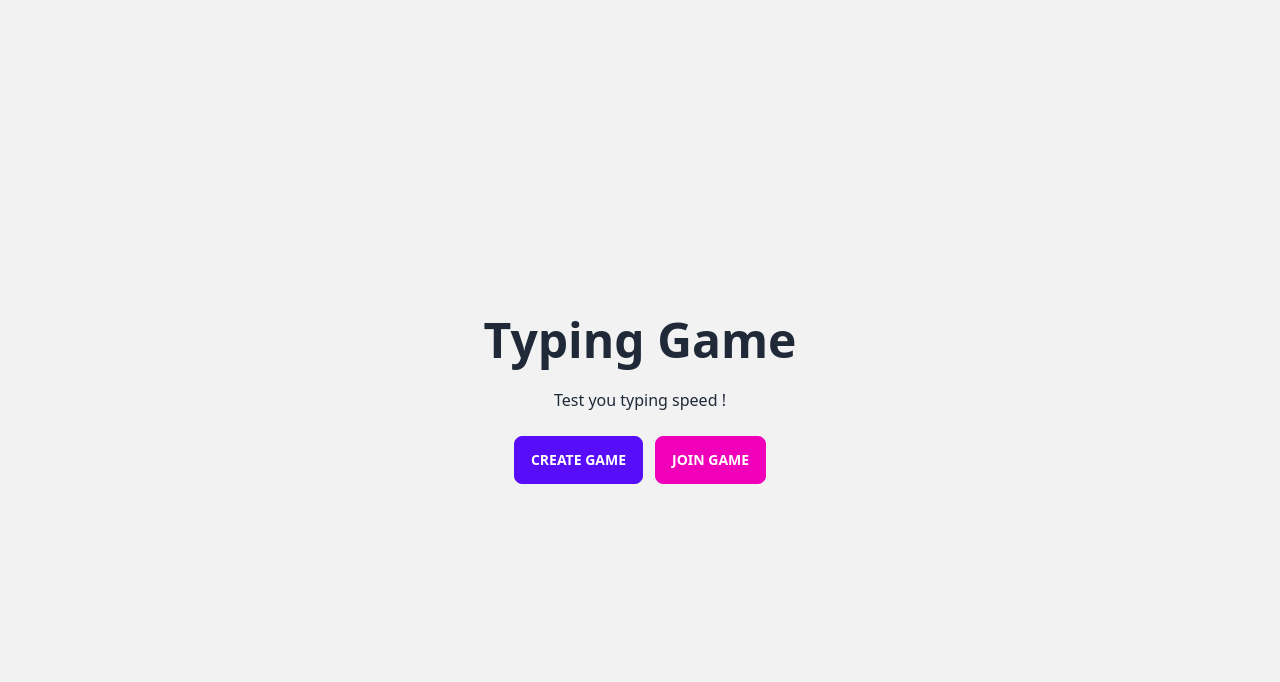
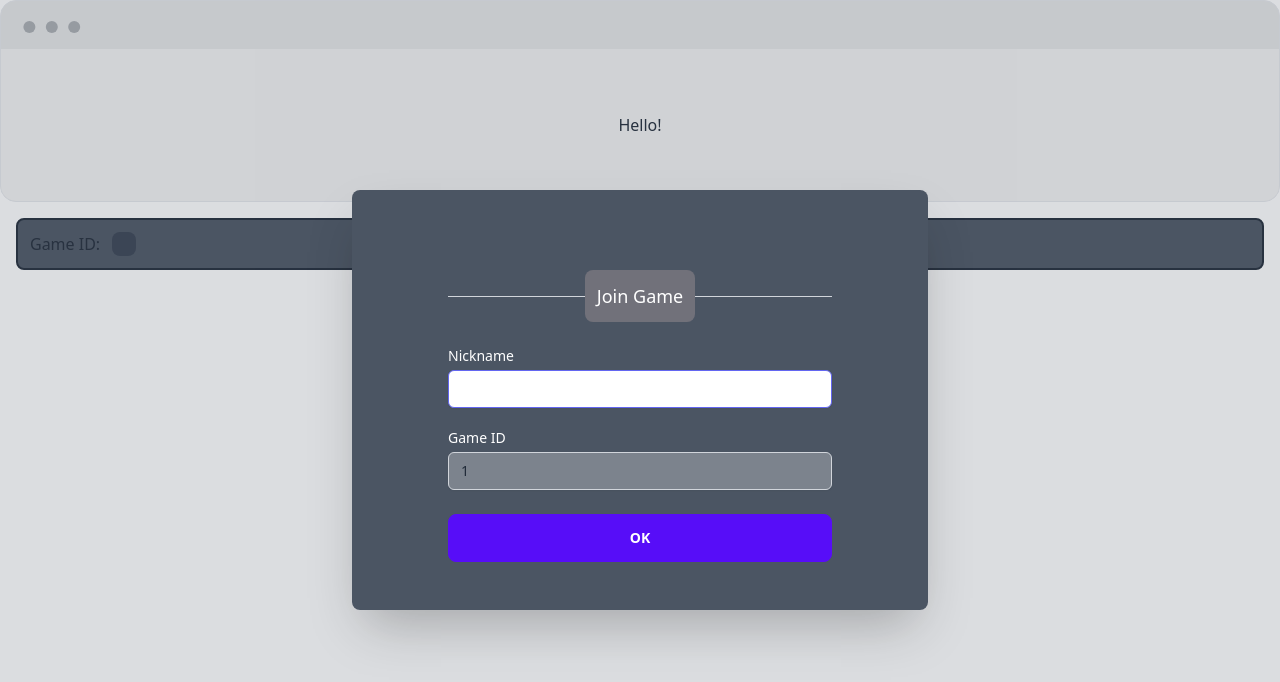
Before and after one commit to RoseNeezar/typing-mf, a React (Create React App) app in the folder client/: page /game/1 in a window 1280 px wide. Before the commit this address led to /. Shown: the top 682 px of the page. Built offline with nearby package versions, Linux system fonts and the light colour scheme; no server answers.

Commit message:
update modal component, update join game flow

```diff
--- a/client/src/App.tsx
+++ b/client/src/App.tsx
@@ -47,6 +47,7 @@ function App() {
                 path="/create-game"
                 element={
                   <ModalPage
+                    isPage={true}
                     backPath="/"
                     renderPath="create-game"
                     body={<CreateGame />}
@@ -57,6 +58,7 @@ function App() {
                 path="/join-game"
                 element={
                   <ModalPage
+                    isPage={true}
                     backPath="/"
                     renderPath="join-game"
                     body={<CreateGame />}
@@ -74,6 +76,7 @@ function App() {
             path="create-game"
             element={
               <ModalPage
+                isPage={true}
                 backPath="/"
                 renderPath="create-game"
                 body={<CreateGame />}
@@ -84,6 +87,7 @@ function App() {
             path="join-game"
             element={
               <ModalPage
+                isPage={true}
                 backPath="/"
                 renderPath="join-game"
                 body={<JoinGame />}
--- a/client/src/components/ModalPage.tsx
+++ b/client/src/components/ModalPage.tsx
@@ -6,6 +6,9 @@ type Props = {
   backPath: string;
   renderPath: string;
   body: React.ReactNode;
+  isPage: boolean;
+  show?: boolean;
+  onClose?: (open: boolean) => void;
 };
 
 const ModalPage = (props: Props) => {
@@ -14,11 +17,16 @@ const ModalPage = (props: Props) => {
   const navigate = useNavigate();
 
   return (
-    <Transition.Root appear show={!!match} as={Fragment}>
+    <Transition.Root
+      appear={props.isPage}
+      show={props.isPage ? !!match : props.show}
+      as={Fragment}>
       <Dialog
         as="div"
         className="relative z-10"
-        onClose={() => navigate(props.backPath)}>
+        onClose={() =>
+          props.isPage ? navigate(props.backPath) : props!.onClose!(true)
+        }>
         <Transition.Child
           as={Fragment}
           enter="ease-out duration-300"
--- a/client/src/hooks/syncStore.ts
+++ b/client/src/hooks/syncStore.ts
@@ -9,6 +9,7 @@ export type IPlayer = {
 export type GameState = {
   _id: string;
   isOpen: boolean;
+  isOver: boolean;
   players: IPlayer[];
   words: string[];
 };
@@ -36,6 +37,7 @@ export const syncStore = createStore<IState>({
   Game: {
     _id: "",
     isOpen: false,
+    isOver: false,
     players: [],
     words: [],
   },
--- /dev/null
+++ b/client/src/hooks/useApiHooks.ts
@@ -0,0 +1,57 @@
+import { useMutation } from "@tanstack/react-query";
+import { useNavigate } from "react-router-dom";
+import { useSocket } from "../util/promiseSocket";
+import { IState } from "./syncStore";
+
+type IJoinGame = {
+  nickname: string;
+  gameID: string;
+};
+
+export const useJoinGame = () => {
+  const navigate = useNavigate();
+  const { mutateAsync, isLoading } = useMutation(
+    async (data: IJoinGame) => {
+      return await useSocket.postMessage("join-game", {
+        nickname: data.nickname,
+        gameID: data.gameID,
+      });
+    },
+    {
+      onSuccess(p) {
+        const payload = p as unknown as { data: IState["Game"] };
+        if (payload.data._id) navigate(`/game/${payload.data._id}`);
+      },
+    }
+  );
+
+  return {
+    joinGame: mutateAsync,
+    joinLoading: isLoading,
+  };
+};
+
+type ICreateGame = {
+  nickname: string;
+};
+
+export const useCreateGame = () => {
+  const navigate = useNavigate();
+  const { mutateAsync, isLoading } = useMutation(
+    async (data: ICreateGame) => {
+      return await useSocket.postMessage("create-game", {
+        nickname: data.nickname,
+      });
+    },
+    {
+      onSuccess(p) {
+        const payload = p as unknown as { data: IState["Game"] };
+        if (payload.data._id) navigate(`/game/${payload.data._id}`);
+      },
+    }
+  );
+  return {
+    createGame: mutateAsync,
+    createLoading: isLoading,
+  };
+};
--- a/client/src/page/game/Game.page.tsx
+++ b/client/src/page/game/Game.page.tsx
@@ -1,13 +1,23 @@
-import React from "react";
-import { Navigate, useNavigate } from "react-router-dom";
+import React, { useEffect, useState } from "react";
+import { useLocation } from "react-router-dom";
+import ModalPage from "../../components/ModalPage";
 import { IState, syncStore } from "../../hooks/syncStore";
 import { useStore } from "../../hooks/useStore";
-import { socket } from "../../util/promiseSocket";
+import JoinGame from "../home/components/JoinGame";
+import GameIDContainer from "./components/GameIDContainer";
 
 type Props = {};
 
 const Game = (props: Props) => {
+  const pathname = useLocation();
   const data = useStore<IState["Game"]>("Game", syncStore);
+  const [openUserModal, setOpenUserModal] = useState(false);
+
+  useEffect(() => {
+    if (data._id === "") {
+      setOpenUserModal(true);
+    }
+  }, [data]);
 
   const findPlayer = React.useCallback(
     (socketID: any) => {
@@ -16,11 +26,39 @@ const Game = (props: Props) => {
     [data]
   );
 
-  if (!findPlayer(socket)) {
-    return <Navigate to="/" replace />;
-  }
+  // if (!findPlayer(socket)) {
+  //   return <Navigate to="/" replace />;
+  // }
 
-  return <div>Type game</div>;
+  // if (data.isOver) {
+  //   return <Navigate to="/" replace />;
+  // }
+
+  return (
+    <>
+      <div className="">
+        <div className="border mockup-window bg-base-300">
+          <div className="flex justify-center px-4 py-16 bg-base-200">
+            Hello!
+          </div>
+        </div>
+      </div>
+      <GameIDContainer id={data._id} />
+      <ModalPage
+        backPath=""
+        body={
+          <JoinGame
+            gameID={pathname.pathname.split("/")[2]}
+            closeModal={setOpenUserModal}
+          />
+        }
+        isPage={false}
+        renderPath=""
+        onClose={setOpenUserModal}
+        show={openUserModal}
+      />
+    </>
+  );
 };
 
 export default Game;
--- /dev/null
+++ b/client/src/page/game/components/GameIDContainer.tsx
@@ -0,0 +1,20 @@
+import React, { FC } from "react";
+
+type Props = {};
+
+const copyUrlToClipboard = (path: string) => () => {
+  navigator.clipboard.writeText(`${window.location.origin}${path}`);
+};
+
+const GameIDContainer: FC<{ id: string }> = ({ id }) => {
+  return (
+    <div
+      onClick={copyUrlToClipboard(`/game/${id}`)}
+      className="flex items-center p-3 m-4 bg-gray-600 border-2 border-gray-800 rounded-lg">
+      <div className="mr-3">Game ID: </div>
+      <button className="p-3 bg-gray-700 rounded-lg">{id}</button>
+    </div>
+  );
+};
+
+export default GameIDContainer;
--- a/client/src/page/home/components/CreateGame.tsx
+++ b/client/src/page/home/components/CreateGame.tsx
@@ -1,10 +1,7 @@
 import { zodResolver } from "@hookform/resolvers/zod";
-import { useMutation } from "@tanstack/react-query";
 import { useForm } from "react-hook-form";
-import { useNavigate } from "react-router-dom";
 import { z } from "zod";
-import { IState } from "../../../hooks/syncStore";
-import { useSocket } from "../../../util/promiseSocket";
+import { useCreateGame } from "../../../hooks/useApiHooks";
 
 type InputValues = {
   nickname: string;
@@ -17,7 +14,6 @@ const schema = z.object({
 type Props = {};
 
 const CreateGame = (props: Props) => {
-  const navigate = useNavigate();
   const {
     register,
     handleSubmit,
@@ -27,19 +23,7 @@ const CreateGame = (props: Props) => {
     resolver: zodResolver(schema),
   });
 
-  const { mutateAsync, isLoading } = useMutation(
-    async (data: InputValues) => {
-      return await useSocket.postMessage("create-game", {
-        nickname: data.nickname,
-      });
-    },
-    {
-      onSuccess(p) {
-        const payload = p as unknown as { data: IState["Game"] };
-        if (payload.data._id) navigate(`/game/${payload.data._id}`);
-      },
-    }
-  );
+  const { createGame: mutateAsync, createLoading: isLoading } = useCreateGame();
 
   const onSubmit = async (data: InputValues) => {
     await mutateAsync(data);
--- a/client/src/page/home/components/JoinGame.tsx
+++ b/client/src/page/home/components/JoinGame.tsx
@@ -1,11 +1,8 @@
 import { zodResolver } from "@hookform/resolvers/zod";
-import { useMutation } from "@tanstack/react-query";
-import React from "react";
+import { useEffect } from "react";
 import { useForm } from "react-hook-form";
-import { useNavigate } from "react-router-dom";
 import { z } from "zod";
-import { IState } from "../../../hooks/syncStore";
-import { useSocket } from "../../../util/promiseSocket";
+import { useJoinGame } from "../../../hooks/useApiHooks";
 type InputValues = {
   nickname: string;
   gameID: string;
@@ -16,39 +13,36 @@ const schema = z.object({
   gameID: z.string().min(5, { message: "Please game id" }),
 });
 
-type Props = {};
+type Props = {
+  gameID?: string;
+  closeModal?: (open: boolean) => void;
+};
 
-const JoinGame = (props: Props) => {
-  const navigate = useNavigate();
+const JoinGame = ({ gameID, closeModal }: Props) => {
   const {
     register,
     handleSubmit,
     reset,
+    setValue,
     formState: { errors },
   } = useForm<InputValues>({
     resolver: zodResolver(schema),
   });
 
-  const { mutateAsync, isLoading } = useMutation(
-    async (data: InputValues) => {
-      return await useSocket.postMessage("join-game", {
-        nickname: data.nickname,
-        gameID: data.gameID,
-      });
-    },
-    {
-      onSuccess(p) {
-        const payload = p as unknown as { data: IState["Game"] };
-        if (payload.data._id) navigate(`/game/${payload.data._id}`);
-      },
-    }
-  );
+  const { joinGame: mutateAsync, joinLoading: isLoading } = useJoinGame();
 
   const onSubmit = async (data: InputValues) => {
-    console.log("sub-", data);
     await mutateAsync(data);
     reset();
+    closeModal && closeModal(false);
   };
+
+  useEffect(() => {
+    if (gameID) {
+      console.log("p-", gameID);
+      setValue("gameID", gameID);
+    }
+  }, [gameID, setValue]);
 
   return (
     <div className="text-left bg-gray-600">
@@ -100,6 +94,7 @@ const JoinGame = (props: Props) => {
                     </label>
                     <div className="mt-1">
                       <input
+                        disabled={!!gameID}
                         {...register("gameID")}
                         className="block w-full px-3 py-2 placeholder-gray-400 border border-gray-300 rounded-md shadow-sm appearance-none focus:outline-none focus:ring-indigo-500 focus:border-indigo-500 sm:text-sm"
                         style={{
```
Also changed, not shown: 1 other file (tests, documents, lock files or other folders).
